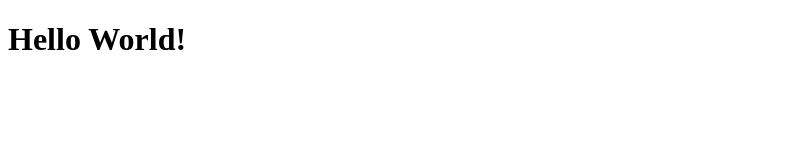
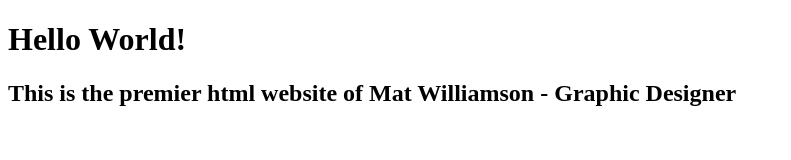
Before and after one commit to MatW17/matw17.github.io, a plain HTML site: page index.html in a window 1280 px wide. Shown: the whole page, without its empty margins (0-791 px from the left). Drawn offline with Linux system fonts and the light colour scheme.

Commit message:
Added h2 info

```diff
--- a/index.html
+++ b/index.html
@@ -7,5 +7,6 @@
 </head>
 <body>
     <h1>Hello World!</h1>
+    <h2>This is the premier html website of Mat Williamson - Graphic Designer</h2>
 </body>
 </html>
```
